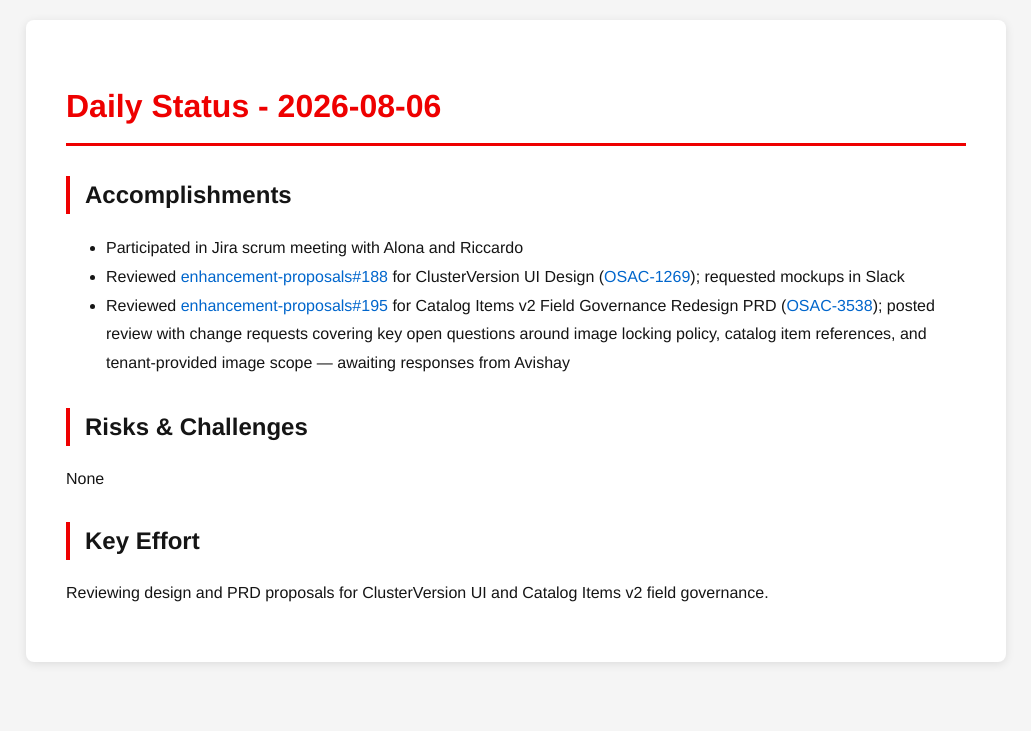
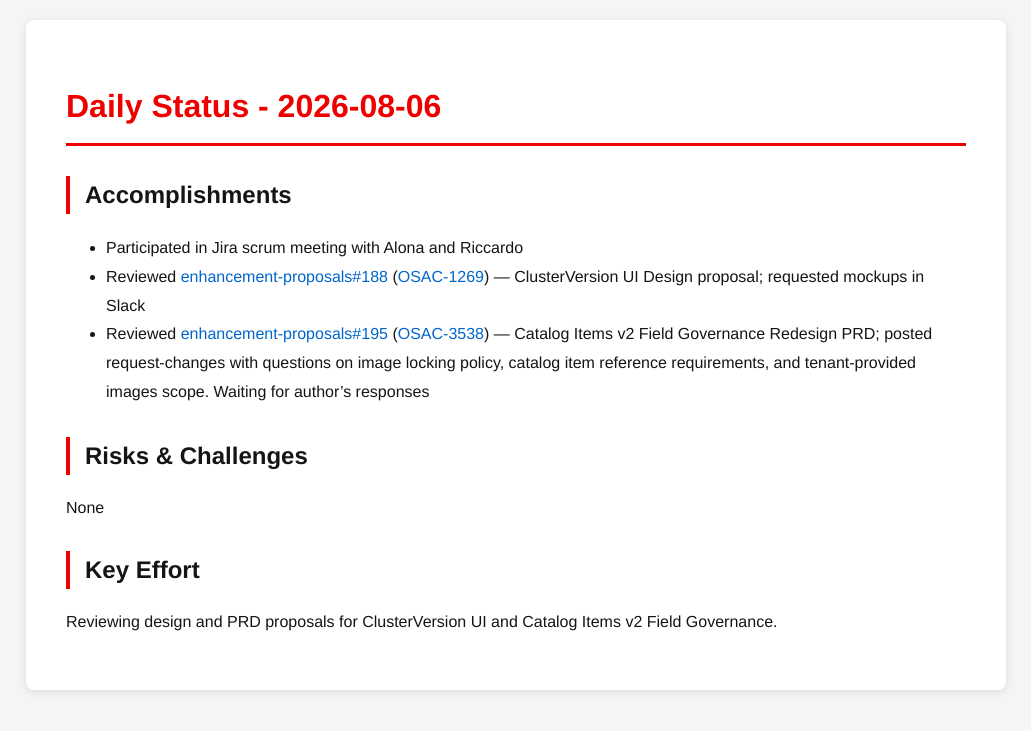
Before and after one commit to tzvatot/daily-status, a Jekyll site: the page built from 2026-08-06.md, in a window 1280 px wide. Shown: the top 731 px of the page, without its empty margins (124-1155 px from the left). Built offline with Jekyll 4.4.1, drawn with Linux system fonts in a browser that asks for light colours.

Commit message:
Daily status update - 2026-08-06

```diff
--- a/2026-08-06.md
+++ b/2026-08-06.md
@@ -8,11 +8,11 @@
 
 ## Accomplishments
 - Participated in Jira scrum meeting with Alona and Riccardo
-- Reviewed [enhancement-proposals#188](https://github.com/osac-project/enhancement-proposals/pull/188) for ClusterVersion UI Design ([OSAC-1269](https://redhat.atlassian.net/browse/OSAC-1269)); requested mockups in Slack
-- Reviewed [enhancement-proposals#195](https://github.com/osac-project/enhancement-proposals/pull/195) for Catalog Items v2 Field Governance Redesign PRD ([OSAC-3538](https://redhat.atlassian.net/browse/OSAC-3538)); posted review with change requests covering key open questions around image locking policy, catalog item references, and tenant-provided image scope — awaiting responses from Avishay
+- Reviewed [enhancement-proposals#188](https://github.com/osac-project/enhancement-proposals/pull/188) ([OSAC-1269](https://redhat.atlassian.net/browse/OSAC-1269)) — ClusterVersion UI Design proposal; requested mockups in Slack
+- Reviewed [enhancement-proposals#195](https://github.com/osac-project/enhancement-proposals/pull/195) ([OSAC-3538](https://redhat.atlassian.net/browse/OSAC-3538)) — Catalog Items v2 Field Governance Redesign PRD; posted request-changes with questions on image locking policy, catalog item reference requirements, and tenant-provided images scope. Waiting for author's responses
 
 ## Risks & Challenges
 None
 
 ## Key Effort
-Reviewing design and PRD proposals for ClusterVersion UI and Catalog Items v2 field governance.
+Reviewing design and PRD proposals for ClusterVersion UI and Catalog Items v2 Field Governance.
```
